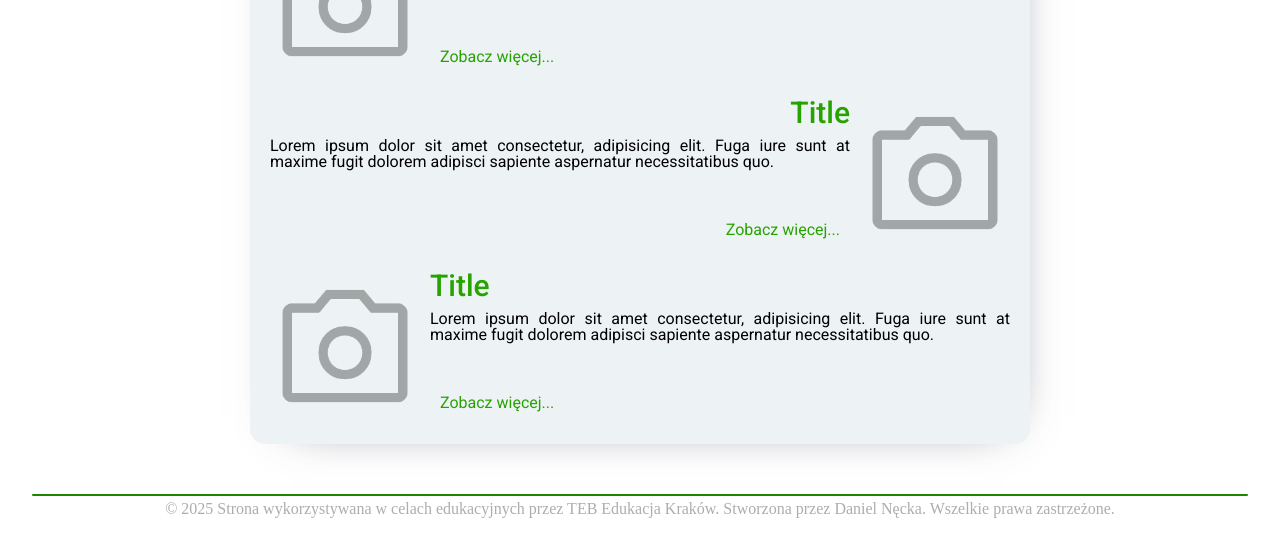
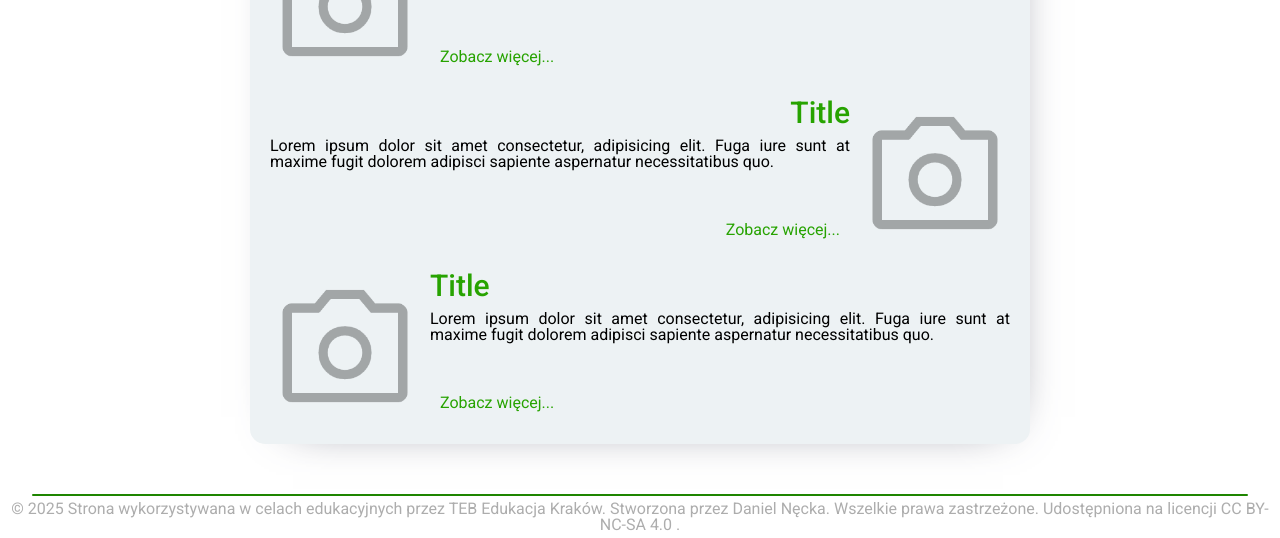
Before and after one commit to JaToExe/kitchenRecipes, a plain HTML site: page index.html in a window 1280 px wide. Shown: the part 617-1155 px from the top of the page. Drawn offline with nearby package versions, Linux system fonts and the light colour scheme.

Commit message:
add licens

```diff
--- a/index.html
+++ b/index.html
@@ -110,7 +110,10 @@
     <div class="separator"></div>
 
     <footer>
-        <p>&#169; 2025 Strona wykorzystywana w celach edukacyjnych przez TEB Edukacja Kraków. Stworzona przez Daniel Nęcka. Wszelkie prawa zastrzeżone.</p>
+        <p>&#169; 2025 Strona wykorzystywana w celach edukacyjnych przez TEB Edukacja Kraków. Stworzona przez Daniel Nęcka. Wszelkie prawa zastrzeżone. Udostępniona na licencji
+            <a href="https://creativecommons.org/licenses/by-nc-sa/4.0/" target="_blank">
+                CC BY-NC-SA 4.0
+            </a>.</p>
     </footer>
 
 </body>
--- a/scss/_footer.scss
+++ b/scss/_footer.scss
@@ -11,4 +11,16 @@
     color: rgb(173, 173, 173);
 
     font-size: 16px;
+
+    text-align: center;
+
+    font-family: "Roboto", sans-serif;
+
+    a {
+        font-size: 16px;
+
+        text-decoration: none;
+
+        color: rgb(173, 173, 173);
+    }
 }
```
Also changed, not shown: css/style.css, 1 other file.
